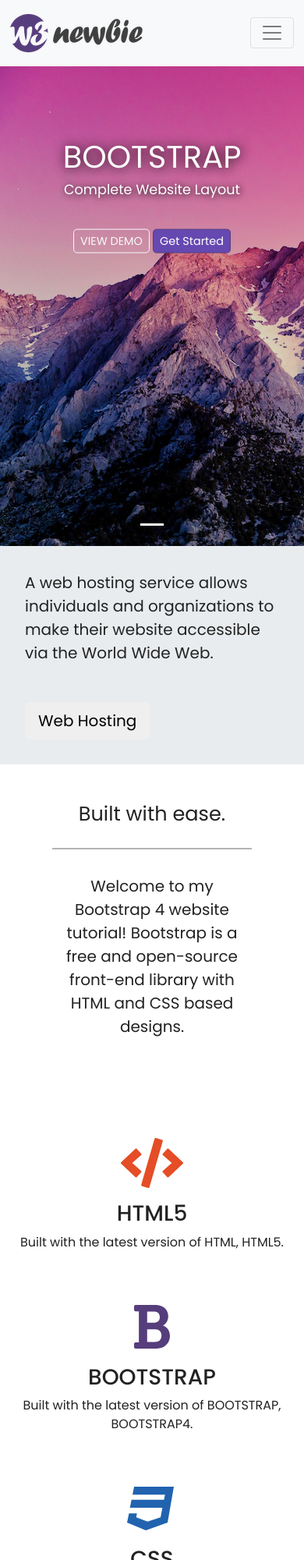
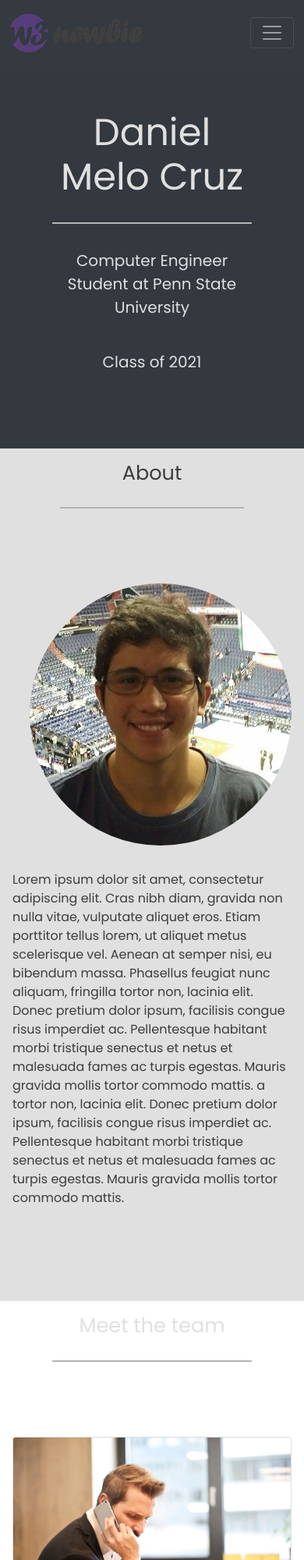
Before and after one commit to dan30github/dan30github.github.io, a plain HTML site: page index.html in a window 390 px wide. Shown: the top 2000 px of the page at 78% size. Drawn offline with nearby package versions, Linux system fonts and the light colour scheme.

Commit message:
website name and about

```diff
--- a/index.html
+++ b/index.html
@@ -15,7 +15,7 @@
 <body>
 
 <!-- Navigation -->
-<nav class="navbar navbar-expand-md navbar-light bg-light sticky-top">
+<nav class="navbar navbar-expand-md navbar-dark bg-dark sticky-top">
 <div class="container-fluid">
 	<a class ="navbar-brand" href="#"><img src="img/logo.png"></a>
 	<button class="navbar-toggler" type="button" data-toggle="collapse" data-target="#navbarResponsive">
@@ -43,14 +43,14 @@
 </div>
 </nav>
 
-<!--- Image Slider -->
+<!--- Image Slider
 <div id="slides" class="carousel slide" data-ride="carousel">
 	<ul class="carousel-indicators">
 		<li data-target="#slides" data-slide-to:"0" class="active"></li>
-		<!--
+
 		<li data-target="#slides" data-slide-to:"1"></li>
 		<li data-target="#slides" data-slide-to:"2"></li>
-	-->
+
 	</ul>
 	<div class="carousel-inner">
 		<div class="carousel-item active">
@@ -62,7 +62,7 @@
 				<button type="button" class="btn btn-primary btn-lg">Get Started</button>
 			</div>
 		</div>
-		<!--
+
 		<div class="carousel-item">
 			<img src="img/background2.png">
 		</div>
@@ -70,114 +70,73 @@
 		<div class="carousel-item">
 			<img src="img/background3.png">
 		</div>
-	-->
+
+	</div>
+</div>
+-->
+
+
+
+
+<!--- Jumbotron
+<div class="container-fluid">
+	<div class="row jumbotron text-center">
+		<div class="col-xs-12 col-sm-12 col-md-9 col-lg-9 col-xl-10">
+			<h1 class="display-4">Daniel Melo Cruz</h1>
+		</div>
+	</div>
+</div>
+-->
+
+<!--- Naame Section -->
+<div class="container-fluid padding padding-top coloring">
+	<div class="row welcome text-center">
+		<div class="col-12">
+			<h1 class="display-3">Daniel Melo Cruz</h1>
+		</div>
+		<hr>
+		<div class="col-12">
+			<p class="lead">Computer Engineer Student at Penn State University</p>
+			<br>
+			<p class="lead"> Class of 2021</p>
+		</div>
 	</div>
 </div>
 
 
 
-<!--- Jumbotron -->
-<div class="container-fluid">
-	<div class="row jumbotron">
-		<div class="col-xs-12 col-sm-12 col-md-9 col-lg-9 col-xl-10">
-			<p class="lead">A web hosting service allows individuals and organizations to make their website accessible via the World Wide Web.</p>
+<!--- ABOUT -->
+<div class="container-fluid padding about">
+
+	<!--- Meet the team -->
+	<div class="container-fluid padding">
+		<div class="row welcome text-center">
+			<div class="col-12">
+				<h2 class="display-4">About</h2>
+			</div>
+			<hr>
 		</div>
-		<div class="col-xs-12 col-sm-12 col-md-3 col-lg-3 col-xl-2">
-			<a href="#"><button type="button" class="btn bnt-outline-secondary btn-lg">Web Hosting</button></a>
+	</div>
+
+
+	<div class="row padding">
+		<div class="col-md-4 col-lg-4">
+			<img src="img/photo2.jpg" class="img-fluid circleImg">
+		</div>
+		<div class="col-md-8 col-lg-7">
+			<p>Lorem ipsum dolor sit amet, consectetur adipiscing elit. Cras nibh diam, gravida non nulla vitae, vulputate aliquet eros. Etiam porttitor tellus lorem, ut aliquet metus scelerisque vel. Aenean at semper nisi, eu bibendum massa. Phasellus feugiat nunc aliquam, fringilla tortor non, lacinia elit. Donec pretium dolor ipsum, facilisis congue risus imperdiet ac. Pellentesque habitant morbi tristique senectus et netus et malesuada fames ac turpis egestas. Mauris gravida mollis tortor commodo mattis. a tortor non, lacinia elit. Donec pretium dolor ipsum, facilisis congue risus imperdiet ac. Pellentesque habitant morbi tristique senectus et netus et malesuada fames ac turpis egestas. Mauris gravida mollis tortor commodo mattis.</p>
+			<br>
 		</div>
 	</div>
 </div>
 
-
-<!--- Welcome Section -->
-<div class="container-fluid padding">
-	<div class="row welcome text-center">
-		<div class="col-12">
-			<h1 class="display-4">Built with ease.</h1>
-		</div>
-		<hr>
-		<div class="col-12">
-			<p class="lead">Welcome to my Bootstrap 4 website tutorial! Bootstrap is a free and open-source front-end library with HTML and CSS based designs.</p>
-		</div>
-	</div>
-</div>
-
-<!--- Three Column Section -->
-<div class="container-fluid padding">
-	<div class="row text-center padding">
-		<div class="col-xs-12 col-sm-6 col-md-4">
-			<i class="fas fa-code"></i>
-			<h3>HTML5</h3>
-			<p>Built with the latest version of HTML, HTML5.</p>
-		</div>
-		<div class="col-xs-12 col-sm-6 col-md-4">
-			<i class="fas fa-bold"></i>
-			<h3>BOOTSTRAP</h3>
-			<p>Built with the latest version of BOOTSTRAP, BOOTSTRAP4.</p>
-		</div>
-		<div class="col-sm-12 col-md-4">
-			<i class="fab fa-css3"></i>
-			<h3>CSS</h3>
-			<p>Built with the latest version of CSS, CSS3.</p>
-		</div>
-	</div>
-	<hr class="my-4">
-</div>
-
-
-<!--- Two Column Section -->
-<div class="container-fluid padding">
-	<div class="row padding">
-		<div class="col-lg-6">
-			<h2>If you build it...</h2>
-			<p>The columns will automatically stack on top of each other when the screen is less than 576px wide.</p>
-			<p>Resize the browser window to see the effect. Responsive web design has become more important as the amount of mobile traffic now accounts for more than half of total internet traffic.</p>
-			<br>
-			<a href="#" class="btn btn-primary">Learn More</a>
-		</div>
-		<div class="col-lg-6">
-			<img src="img/desk.png" class="img-fluid">
-		</div>
-	</div>
-</div>
-<hr class="my-4">
-<!--- Fixed background -->
-<figure>
-	<div class="fixed-wrap">
-		<div id="fixed">
-
-		</div>
-	</div>
-</figure>
-
-<!--- Emoji Section -->
-<button class="fun" data-toggle="collapse" data-target="#emoji">click for fun</button>
-<div id="emoji" class="collapse">
-	<div class="container-fluid padding">
-		<div class="row text-center">
-			<div class="col-sm-6 col-md-3">
-				<img class="gif" src="img/gif/panda.gif">
-			</div>
-			<div class="col-sm-6 col-md-3">
-				<img class="gif" src="img/gif/poo.gif">
-			</div>
-			<div class="col-sm-6 col-md-3">
-				<img class="gif" src="img/gif/unicorn.gif">
-			</div>
-			<div class="col-sm-6 col-md-3">
-				<img class="gif" src="img/gif/chicken.gif">
-			</div>
-
-		</div>
-	</div>
-</div>
 
 
 <!--- Meet the team -->
 <div class="container-fluid padding">
 	<div class="row welcome text-center">
 		<div class="col-12">
-			<h1 class="display-4">Meet the team</h1>
+			<h2 class="display-4">Meet the team</h2>
 		</div>
 		<hr>
 	</div>
--- a/style.css
+++ b/style.css
@@ -59,14 +59,31 @@
   border-radius: 0;
 }
 
+
+
+
+
+
+
+
+
 .padding{
   padding-bottom: 2rem;
+}
+
+.padding-top{
+  padding-top: 2.5rem;
+}
+
+.coloring{
+  background-color: rgb(51,57,63);
 }
 
 .welcome{
   width: 75%;
   margin:0 auto;
   padding-bottom: 2rem;
+  color: rgb(224,224,224);
 }
 
 .welcome hr{
@@ -74,6 +91,25 @@
   width:95%;
   margin-top: .3rem;
   margin-bottom: 1rem;
+}
+
+
+.about{
+  background-color: rgb(224,224,224);
+  color:rgb(60,60,60);
+}
+
+.about h2{
+  color:rgb(60,60,60);
+}
+
+
+.circleImg{
+    border-radius: 50%;
+    position: relative;
+    top: 50%;
+    transform: translateY(-50%);
+    float: right;
 }
 
 .fa-code{
@@ -159,6 +195,21 @@
   margin-bottom: 1rem;
 }
 
+
+
+
+
+
+
+
+
+
+
+
+
+
+
+
 /*---Media Queries --*/
 @media (max-width: 992px) {
   .social a{
@@ -189,11 +240,18 @@
   font-size:200%;
 }
 
+.display-3{
+  font-size: 300%;
+}
+
 .social a{
   font-size: 2.5em;
   padding: 1.2rem;
 }
 }
+
+
+
 @media (max-width: 576px) {
   .carousel-caption{
   top:40%;
```
Also changed, not shown: img/photo.jpg (added), img/photo2.jpg (added).
